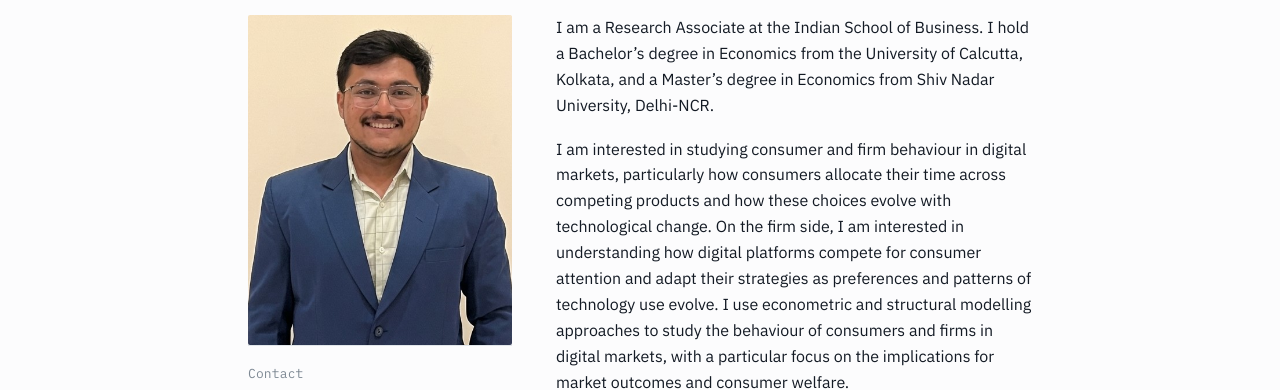
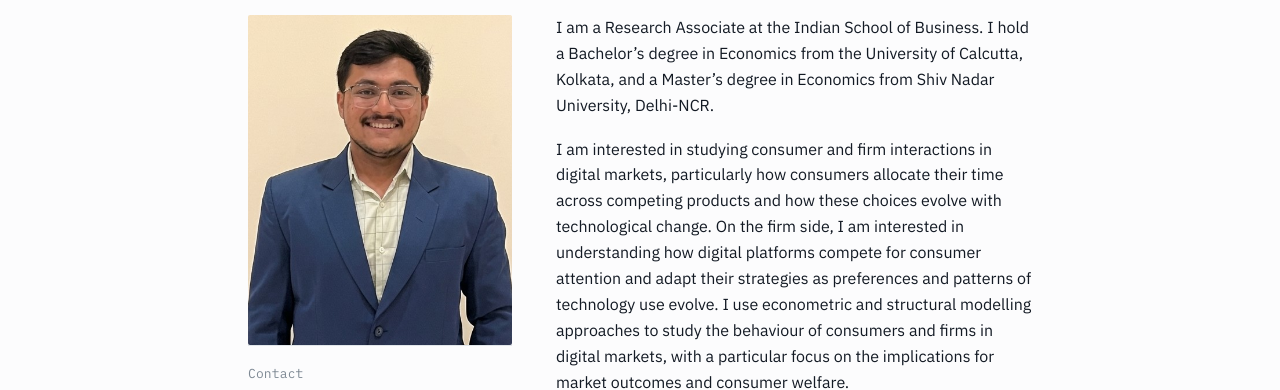
Before and after one commit to Saptashya-25/Saptashya-25.github.io, a plain HTML site: page index.html in a window 1280 px wide. Shown: the part 195-585 px from the top of the page. Drawn offline with Linux system fonts and the light colour scheme.

Commit message:
Update index.html

```diff
--- a/index.html
+++ b/index.html
@@ -49,7 +49,7 @@
         and a Master’s degree in Economics from Shiv Nadar University, Delhi-NCR.
       </p>
       <p>
-        I am interested in studying consumer and firm behaviour in digital markets,
+        I am interested in studying consumer and firm interactions in digital markets,
         particularly how consumers allocate their time across competing products
         and how these choices evolve with technological change. On the firm side,
         I am interested in understanding how digital platforms compete for consumer
```
